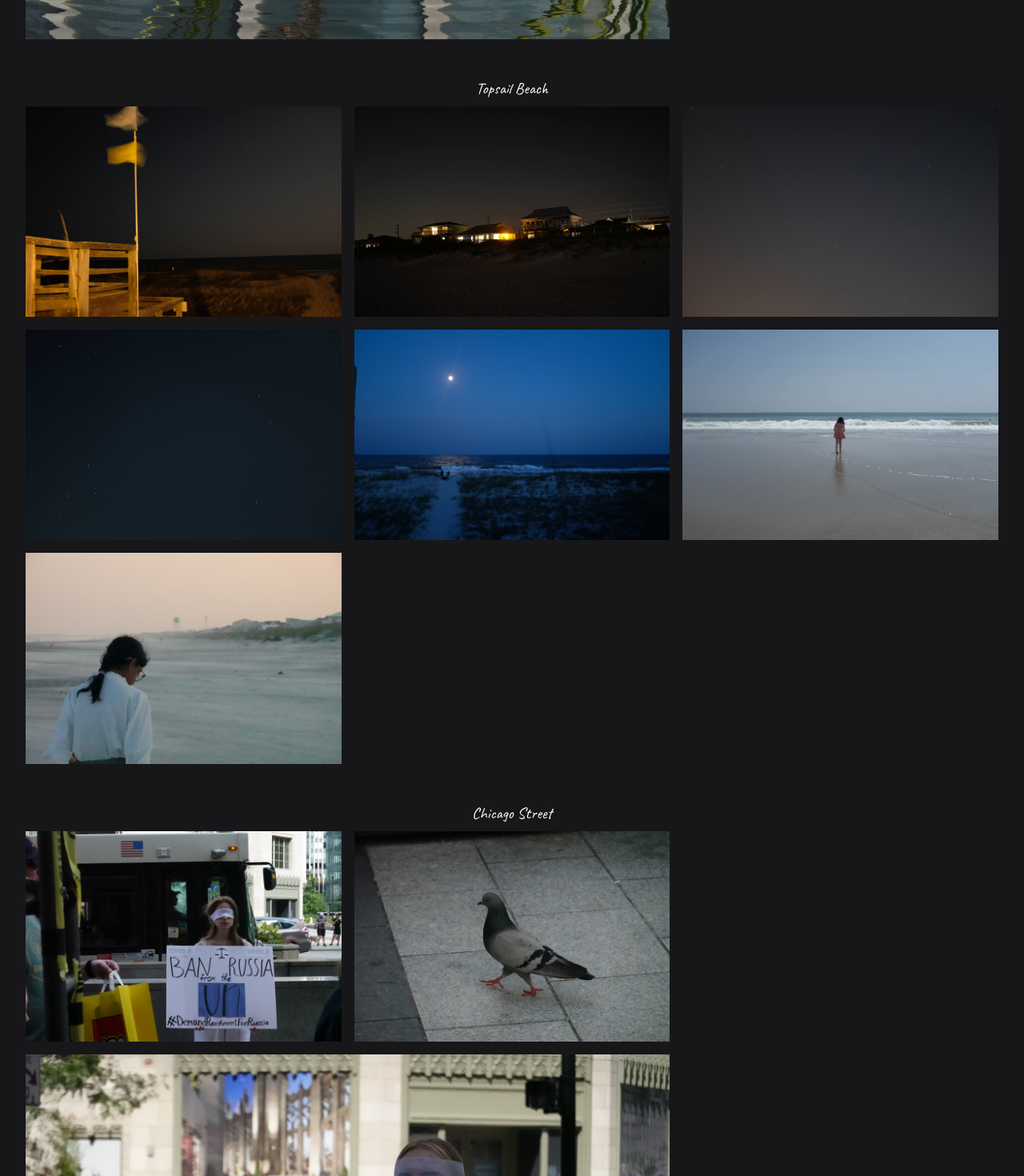
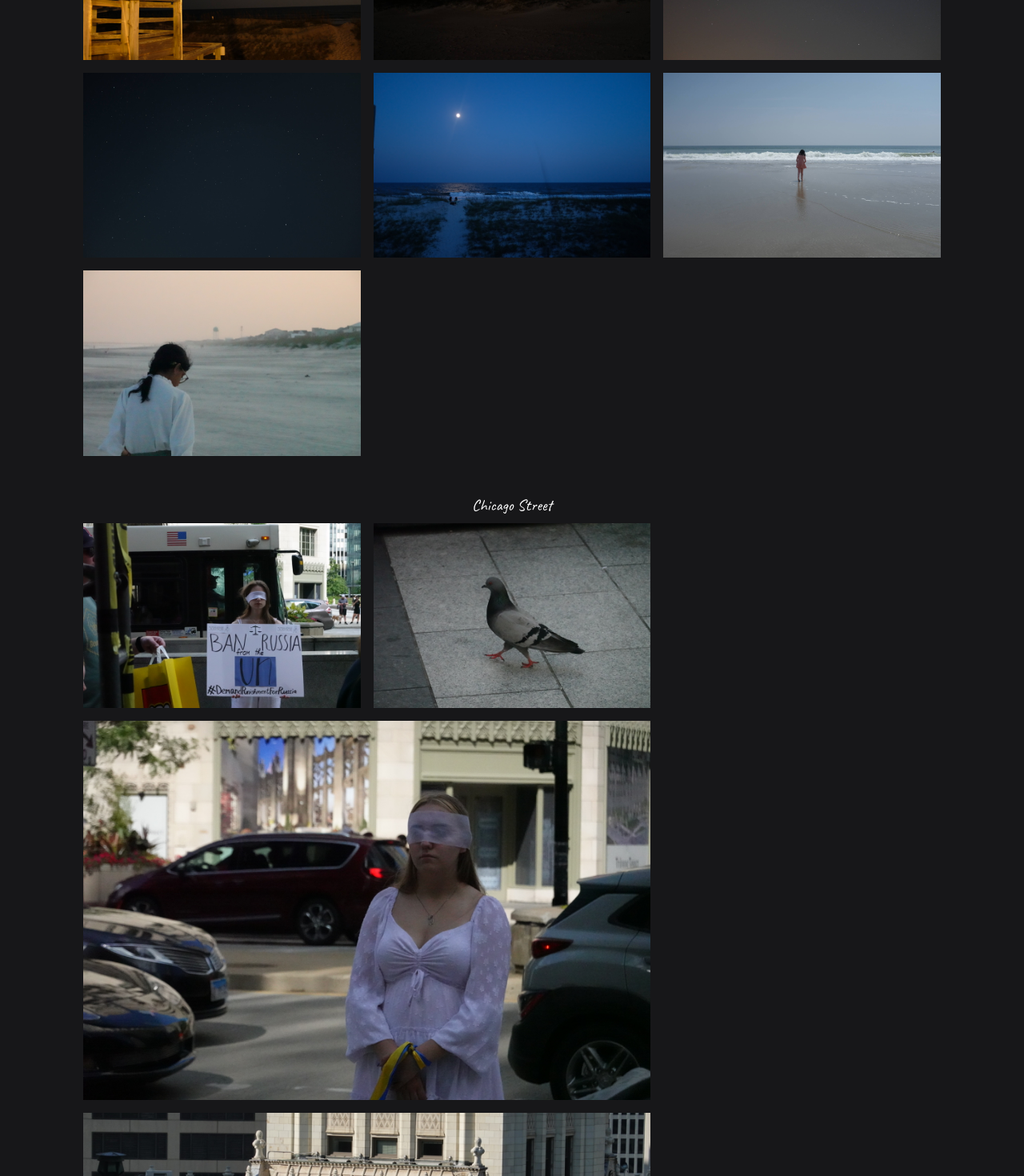
Before and after one commit to ridanaeeem/rida-photos, a Next.js app: page /collections in a window 1280 px wide. Shown: the part 2620-4090 px from the top of the page at 80% size. Built offline with nearby package versions, Linux system fonts and the light colour scheme.

Commit message:
double colon removal

```diff
--- a/app/collections/page.tsx
+++ b/app/collections/page.tsx
@@ -94,7 +94,7 @@ export default function Collections() {
 
 					<div className="pb-10" id="ducksandlilies">
 						<h3 className="text-xl text-white">Ducks & Lilies</h3>
-						<div className="grid grid-cols-2 md:grid-cols-3 mx-6 lg::mx-24">
+						<div className="grid grid-cols-2 md:grid-cols-3 mx-6 lg:mx-24">
 							{ducksAndLiliesArray.map((photo: CollectionPhotoProps) => (
 								<CollectionThumbnail
 									key={photo.imageSrc}
@@ -112,7 +112,7 @@ export default function Collections() {
 
 					<div className="pb-10" id="topsailBeach">
 						<h3 className="text-xl text-white">Topsail Beach</h3>
-						<div className="grid grid-cols-2 md:grid-cols-3 mx-6 lg::mx-24">
+						<div className="grid grid-cols-2 md:grid-cols-3 mx-6 lg:mx-24">
 							{topsailBeachArray.map((photo: CollectionPhotoProps) => (
 								<CollectionThumbnail
 									key={photo.imageSrc}
@@ -130,7 +130,7 @@ export default function Collections() {
 
 					<div className="pb-10" id="chicagoStreet">
 						<h3 className="text-xl text-white">Chicago Street</h3>
-						<div className="grid grid-cols-2 md:grid-cols-3 mx-6 lg::mx-24">
+						<div className="grid grid-cols-2 md:grid-cols-3 mx-6 lg:mx-24">
 							{chicagoStreetArray.map((photo: CollectionPhotoProps) => (
 								<CollectionThumbnail
 									key={photo.imageSrc}
@@ -148,7 +148,7 @@ export default function Collections() {
 
 					<div className="pb-10" id="perseids2024">
 						<h3 className="text-xl text-white">Perseids Meteor Shower 2024</h3>
-						<div className="grid grid-cols-2 md:grid-cols-3 mx-6 lg::mx-24">
+						<div className="grid grid-cols-2 md:grid-cols-3 mx-6 lg:mx-24">
 							{perseids2024Array.map((photo: CollectionPhotoProps) => (
 								<CollectionThumbnail
 									key={photo.imageSrc}
```
